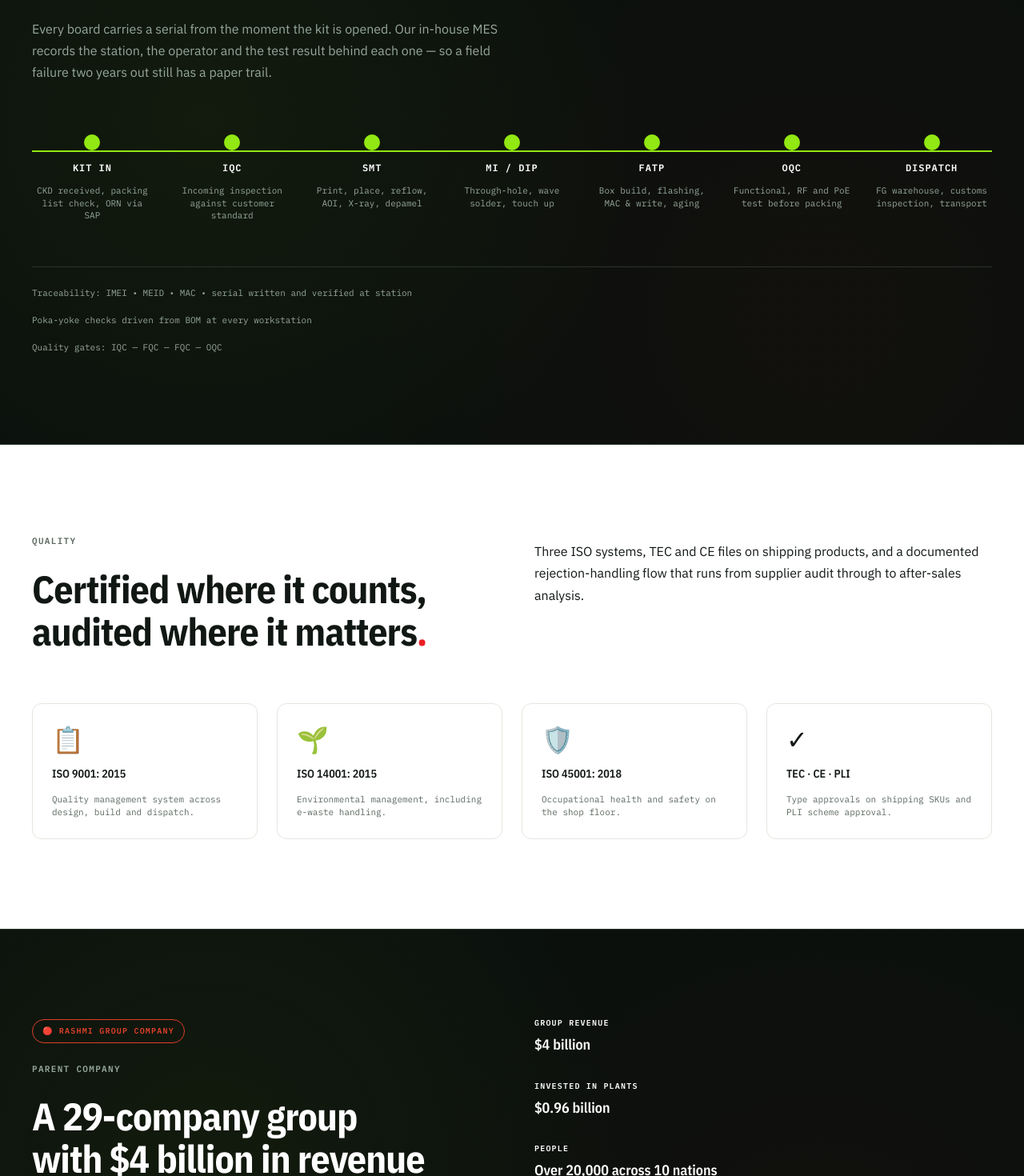
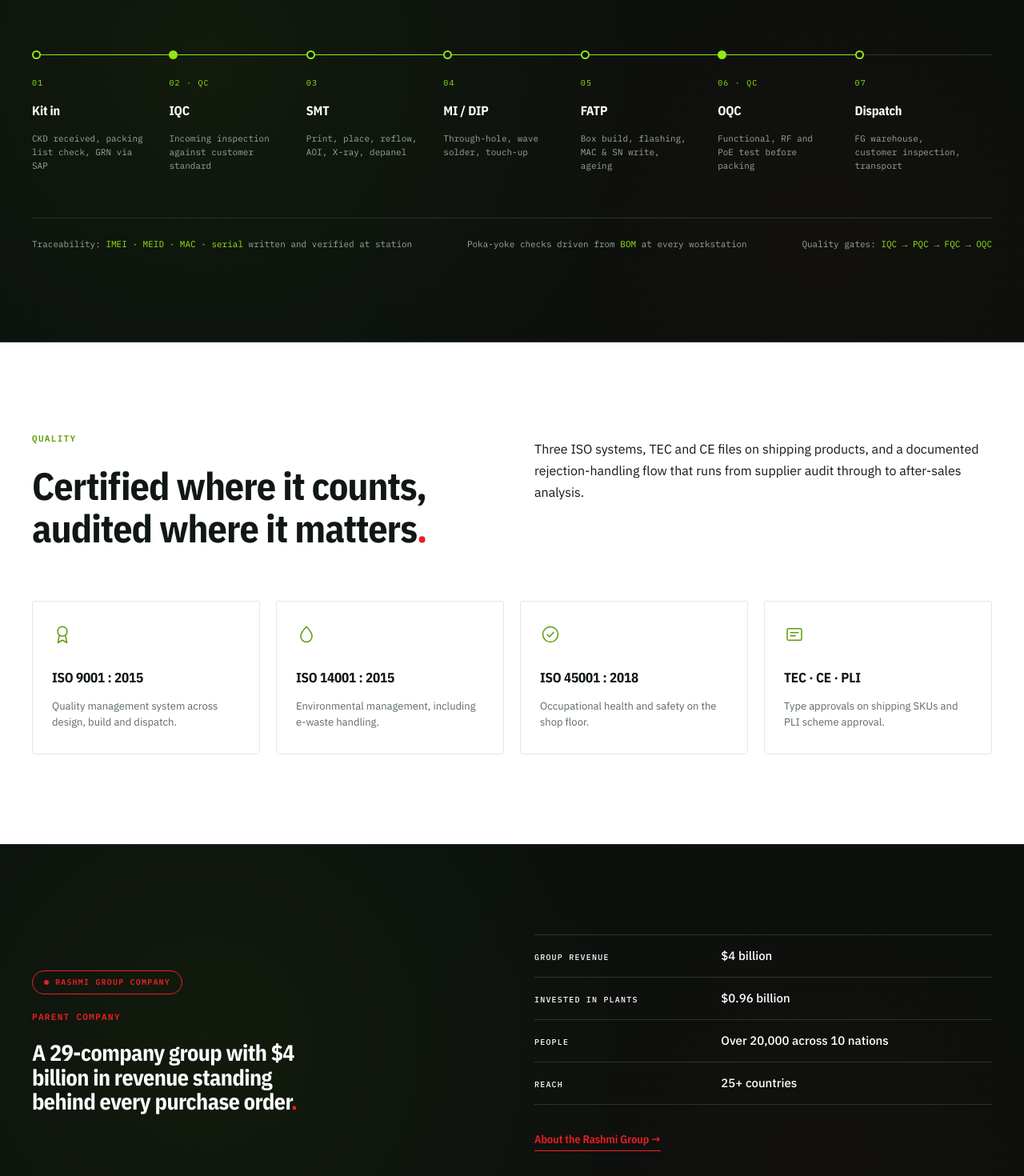
Before and after one commit to rashmigroupdeveloper/Ehoome-Website, a React (Vite) app: page / in a window 1280 px wide. Shown: the part 2040-3510 px from the top of the page at 80% size. Built offline with nearby package versions, Linux system fonts and the light colour scheme.

Commit message:
update section in Home Page

```diff
--- a/src/pages/Home.css
+++ b/src/pages/Home.css
@@ -261,22 +261,31 @@
 
 /* Traceability Section */
 .traceability-header {
+  display: grid;
+  grid-template-columns: 1fr 1fr;
+  gap: 56px;
+  align-items: flex-start;
+  margin-bottom: 64px;
+}
+
+.traceability-left {
   display: flex;
   flex-direction: column;
   gap: 24px;
-  margin-bottom: 64px;
 }
 
 .traceability-header h2 {
   color: var(--paper);
-  max-width: 600px;
+}
+
+.traceability-header .eyebrow {
+  color: var(--signal);
 }
 
 .traceability-intro {
   font-size: 16px;
   line-height: 1.7;
   color: var(--muted-d);
-  max-width: 600px;
 }
 
 .process-flow {
@@ -284,20 +293,26 @@
   margin-bottom: 56px;
 }
 
+/* Bright through the last node, then a muted tail to the edge */
 .flow-line {
   position: absolute;
-  top: 20px;
+  top: 5px;
   left: 0;
   right: 0;
-  height: 2px;
-  background: linear-gradient(90deg, var(--signal) 0%, var(--signal) 100%);
+  height: 1px;
+  background: linear-gradient(
+    90deg,
+    var(--signal) 0%,
+    var(--signal) 85.714%,
+    var(--rule-d) 85.714%,
+    var(--rule-d) 100%
+  );
   z-index: 0;
 }
 
 .flow-stages {
   display: grid;
   grid-template-columns: repeat(7, 1fr);
-  gap: 24px;
   position: relative;
   z-index: 1;
 }
@@ -305,45 +320,63 @@
 .flow-stage {
   display: flex;
   flex-direction: column;
-  align-items: center;
-  gap: 12px;
+  align-items: flex-start;
+  text-align: left;
+  padding-right: 32px;
 }
 
 .stage-circle {
-  width: 20px;
-  height: 20px;
+  width: 11px;
+  height: 11px;
   border-radius: 50%;
+  background-color: var(--ink);
+  border: 2px solid var(--signal);
+  box-sizing: border-box;
+  margin-bottom: 22px;
+}
+
+.stage-circle.is-gate {
   background-color: var(--signal);
-  border: 2px solid var(--signal);
+}
+
+.stage-index {
+  font-family: var(--font-mono);
+  font-size: 10px;
+  letter-spacing: 0.12em;
+  color: var(--signal);
+  margin-bottom: 14px;
 }
 
 .stage-label {
-  font-family: var(--font-mono);
-  font-size: 12px;
-  font-weight: 600;
-  text-transform: uppercase;
-  letter-spacing: 0.08em;
+  font-family: var(--font-display);
+  font-size: 16px;
+  font-weight: 700;
+  letter-spacing: -0.01em;
   color: var(--paper);
-  text-align: center;
+  margin-bottom: 14px;
 }
 
 .stage-description {
   font-family: var(--font-mono);
   font-size: 11px;
   color: var(--muted-d);
-  text-align: center;
-  line-height: 1.4;
+  line-height: 1.55;
 }
 
 .traceability-footer {
   display: flex;
-  flex-direction: column;
-  gap: 16px;
+  justify-content: space-between;
+  gap: 32px;
   font-family: var(--font-mono);
   font-size: 11px;
   color: var(--muted-d);
   padding-top: 24px;
   border-top: 1px solid var(--rule-d);
+}
+
+.traceability-footer em {
+  font-style: normal;
+  color: var(--signal);
 }
 
 /* Quality Section */
@@ -365,6 +398,10 @@
   gap: 24px;
 }
 
+.quality-header .eyebrow {
+  color: var(--signal-ink);
+}
+
 .quality-left h2 {
   color: var(--text);
   max-width: 500px;
@@ -380,37 +417,41 @@
 .certifications-grid {
   display: grid;
   grid-template-columns: repeat(4, 1fr);
-  gap: 24px;
+  gap: 20px;
 }
 
 .cert-card {
   border: 1px solid var(--rule);
-  padding: 24px;
-  border-radius: var(--radius);
+  padding: 28px 24px;
+  border-radius: var(--radius-xs);
   display: flex;
   flex-direction: column;
-  gap: 12px;
 }
 
 .cert-icon {
-  font-size: 32px;
-  height: 40px;
-  display: flex;
-  align-items: center;
+  width: 26px;
+  height: 26px;
+  fill: none;
+  stroke: var(--signal-ink);
+  stroke-width: 1.4;
+  stroke-linecap: round;
+  stroke-linejoin: round;
+  margin-bottom: 28px;
 }
 
 .cert-title {
   font-family: var(--font-display);
-  font-size: 14px;
-  font-weight: 600;
+  font-size: 17px;
+  font-weight: 700;
+  letter-spacing: -0.01em;
   color: var(--text);
+  margin-bottom: 12px;
 }
 
 .cert-description {
-  font-family: var(--font-mono);
-  font-size: 11px;
+  font-size: 13px;
   color: var(--muted);
-  line-height: 1.5;
+  line-height: 1.55;
 }
 
 /* Rashmi Group Section */
@@ -422,13 +463,13 @@
   display: grid;
   grid-template-columns: 1fr 1fr;
   gap: 56px;
-  align-items: flex-start;
+  align-items: center;
 }
 
 .rashmi-left {
   display: flex;
   flex-direction: column;
-  gap: 24px;
+  gap: 20px;
 }
 
 .rashmi-badge {
@@ -436,15 +477,23 @@
   font-size: 10px;
   letter-spacing: 0.12em;
   text-transform: uppercase;
-  color: var(--alert);
+  color: var(--rashmi);
   font-weight: 600;
-  border: 1px solid var(--alert);
+  border: 1px solid var(--rashmi);
   border-radius: 20px;
-  padding: 6px 12px;
+  padding: 6px 14px;
   display: inline-flex;
   align-items: center;
-  gap: 6px;
+  gap: 8px;
   width: fit-content;
+}
+
+.rashmi-dot {
+  width: 6px;
+  height: 6px;
+  border-radius: 50%;
+  background-color: var(--rashmi);
+  flex-shrink: 0;
 }
 
 .rashmi-label {
@@ -452,37 +501,36 @@
   font-size: 11px;
   letter-spacing: 0.12em;
   text-transform: uppercase;
-  color: var(--muted-d);
+  color: var(--rashmi);
   font-weight: 600;
 }
 
 .rashmi-left h2 {
   color: var(--paper);
-  max-width: 500px;
-}
-
-.rashmi-link {
-  color: var(--alert);
-  font-family: var(--font-display);
-  font-size: 14px;
-  font-weight: 600;
-  display: inline-block;
-}
-
-.rashmi-link:hover {
-  color: #ff6b6b;
+  font-size: 28px;
+  max-width: 350px;
 }
 
 .rashmi-right {
   display: flex;
   flex-direction: column;
-  gap: 32px;
+  align-items: flex-start;
+}
+
+/* Label/value rows on a shared ruled baseline */
+.rashmi-facts {
+  width: 100%;
+  border-top: 1px solid var(--rule-d);
+  margin-bottom: 32px;
 }
 
 .rashmi-stat {
-  display: flex;
-  flex-direction: column;
-  gap: 8px;
+  display: grid;
+  grid-template-columns: 38% 1fr;
+  align-items: baseline;
+  gap: 16px;
+  padding: 14px 0;
+  border-bottom: 1px solid var(--rule-d);
 }
 
 .rashmi-stat .stat-label {
@@ -491,14 +539,29 @@
   letter-spacing: 0.12em;
   text-transform: uppercase;
   color: var(--muted-d);
-  font-weight: 600;
+  font-weight: 500;
 }
 
 .rashmi-stat .stat-value {
+  font-family: var(--font-body);
+  font-size: 15px;
+  font-weight: 500;
+  color: var(--paper);
+}
+
+.rashmi-link {
+  color: var(--rashmi);
   font-family: var(--font-display);
-  font-size: 18px;
+  font-size: 14px;
   font-weight: 600;
-  color: var(--paper);
+  display: inline-block;
+  border-bottom: 1px solid var(--rashmi);
+  padding-bottom: 3px;
+}
+
+.rashmi-link:hover {
+  color: #ff6b6b;
+  border-bottom-color: #ff6b6b;
 }
 
 /* CTA Section */
@@ -548,9 +611,20 @@
 @media (max-width: 1080px) {
   .flow-stages {
     grid-template-columns: repeat(4, 1fr);
+    row-gap: 40px;
+  }
+
+  /* The continuous rail only reads across a single row */
+  .flow-line {
+    display: none;
+  }
+
+  .traceability-footer {
+    flex-direction: column;
     gap: 16px;
   }
 
+  .traceability-header,
   .quality-header,
   .rashmi-content {
     grid-template-columns: 1fr;
@@ -570,7 +644,11 @@
 @media (max-width: 640px) {
   .flow-stages {
     grid-template-columns: repeat(2, 1fr);
-    gap: 12px;
+    row-gap: 32px;
+  }
+
+  .flow-stage {
+    padding-right: 16px;
   }
 
   .traceability-header {
@@ -594,7 +672,12 @@
     font-size: 32px;
   }
 
-  .rashmi-right {
-    gap: 24px;
+  .rashmi-stat {
+    grid-template-columns: 1fr;
+    gap: 6px;
+  }
+
+  .rashmi-left h2 {
+    font-size: 28px;
   }
 }
--- a/src/pages/Home.jsx
+++ b/src/pages/Home.jsx
@@ -92,9 +92,13 @@ export default function Home() {
       <Section variant="dark" className="traceability-section">
         <div className="wrap">
           <div className="traceability-header">
+            <div className="traceability-left">
               <div className="eyebrow">The Line</div>
               <h2>From CKD kit to dispatch, on one traceable line<span className="flourish-period">.</span></h2>
+            </div>
+            <div className="traceability-right">
               <p className="traceability-intro">Every board carries a serial from the moment the kit is opened. Our in-house MES records the station, the operator and the test result behind each one — so a field failure two years out still has a paper trail.</p>
+            </div>
           </div>
 
           <div className="process-flow">
@@ -102,46 +106,53 @@ export default function Home() {
             <div className="flow-stages">
               <div className="flow-stage">
                 <div className="stage-circle"></div>
+                <div className="stage-index">01</div>
                 <div className="stage-label">Kit in</div>
-                <div className="stage-description">CKD received, packing list check, ORN via SAP</div>
+                <div className="stage-description">CKD received, packing list check, GRN via SAP</div>
               </div>
               <div className="flow-stage">
-                <div className="stage-circle"></div>
+                <div className="stage-circle is-gate"></div>
+                <div className="stage-index">02 · QC</div>
                 <div className="stage-label">IQC</div>
                 <div className="stage-description">Incoming inspection against customer standard</div>
               </div>
               <div className="flow-stage">
                 <div className="stage-circle"></div>
+                <div className="stage-index">03</div>
                 <div className="stage-label">SMT</div>
-                <div className="stage-description">Print, place, reflow, AOI, X-ray, depamel</div>
+                <div className="stage-description">Print, place, reflow, AOI, X-ray, depanel</div>
               </div>
               <div className="flow-stage">
                 <div className="stage-circle"></div>
+                <div className="stage-index">04</div>
                 <div className="stage-label">MI / DIP</div>
-                <div className="stage-description">Through-hole, wave solder, touch up</div>
+                <div className="stage-description">Through-hole, wave solder, touch-up</div>
               </div>
               <div className="flow-stage">
                 <div className="stage-circle"></div>
+                <div className="stage-index">05</div>
                 <div className="stage-label">FATP</div>
-                <div className="stage-description">Box build, flashing, MAC & write, aging</div>
+                <div className="stage-description">Box build, flashing, MAC &amp; SN write, ageing</div>
               </div>
               <div className="flow-stage">
-                <div className="stage-circle"></div>
+                <div className="stage-circle is-gate"></div>
+                <div className="stage-index">06 · QC</div>
                 <div className="stage-label">OQC</div>
                 <div className="stage-description">Functional, RF and PoE test before packing</div>
               </div>
               <div className="flow-stage">
                 <div className="stage-circle"></div>
+                <div className="stage-index">07</div>
                 <div className="stage-label">Dispatch</div>
-                <div className="stage-description">FG warehouse, customs inspection, transport</div>
+                <div className="stage-description">FG warehouse, customer inspection, transport</div>
               </div>
             </div>
           </div>
 
           <div className="traceability-footer">
-            <span>Traceability: IMEI • MEID • MAC • serial written and verified at station</span>
-            <span>Poka-yoke checks driven from BOM at every workstation</span>
-            <span>Quality gates: IQC — FQC — FQC — OQC</span>
+            <span>Traceability: <em>IMEI · MEID · MAC · serial</em> written and verified at station</span>
+            <span>Poka-yoke checks driven from <em>BOM</em> at every workstation</span>
+            <span>Quality gates: <em>IQC → PQC → FQC → OQC</em></span>
           </div>
         </div>
       </Section>
@@ -161,22 +172,33 @@ export default function Home() {
 
           <div className="certifications-grid">
             <div className="cert-card">
-              <div className="cert-icon">📋</div>
-              <div className="cert-title">ISO 9001: 2015</div>
+              <svg className="cert-icon" viewBox="0 0 24 24" aria-hidden="true">
+                <circle cx="12" cy="8.5" r="5.5" />
+                <path d="M8.4 13.2 6.8 21.5 12 18.7 17.2 21.5 15.6 13.2" />
+              </svg>
+              <div className="cert-title">ISO 9001 : 2015</div>
               <div className="cert-description">Quality management system across design, build and dispatch.</div>
             </div>
             <div className="cert-card">
-              <div className="cert-icon">🌱</div>
-              <div className="cert-title">ISO 14001: 2015</div>
+              <svg className="cert-icon" viewBox="0 0 24 24" aria-hidden="true">
+                <path d="M12 3s6.5 6.8 6.5 11.2a6.5 6.5 0 0 1-13 0C5.5 9.8 12 3 12 3Z" />
+              </svg>
+              <div className="cert-title">ISO 14001 : 2015</div>
               <div className="cert-description">Environmental management, including e-waste handling.</div>
             </div>
             <div className="cert-card">
-              <div className="cert-icon">🛡️</div>
-              <div className="cert-title">ISO 45001: 2018</div>
+              <svg className="cert-icon" viewBox="0 0 24 24" aria-hidden="true">
+                <circle cx="12" cy="12" r="8.75" />
+                <path d="m8.3 12.2 2.6 2.6 4.8-5.1" />
+              </svg>
+              <div className="cert-title">ISO 45001 : 2018</div>
               <div className="cert-description">Occupational health and safety on the shop floor.</div>
             </div>
             <div className="cert-card">
-              <div className="cert-icon">✓</div>
+              <svg className="cert-icon" viewBox="0 0 24 24" aria-hidden="true">
+                <rect x="3.75" y="5.25" width="16.5" height="13.5" rx="1.5" />
+                <path d="M7.5 10h9M7.5 13.5h5.5" />
+              </svg>
               <div className="cert-title">TEC · CE · PLI</div>
               <div className="cert-description">Type approvals on shipping SKUs and PLI scheme approval.</div>
             </div>
@@ -189,28 +211,30 @@ export default function Home() {
         <div className="wrap">
           <div className="rashmi-content">
             <div className="rashmi-left">
-              <div className="rashmi-badge">🔴 RASHMI GROUP COMPANY</div>
+              <div className="rashmi-badge"><span className="rashmi-dot"></span>Rashmi Group Company</div>
               <div className="rashmi-label">Parent Company</div>
               <h2>A 29-company group with $4 billion in revenue standing behind every purchase order<span className="flourish-period">.</span></h2>
-              <Link to="/" className="rashmi-link">About the Rashmi Group →</Link>
             </div>
             <div className="rashmi-right">
+              <div className="rashmi-facts">
                 <div className="rashmi-stat">
-                <div className="stat-label">GROUP REVENUE</div>
+                  <div className="stat-label">Group revenue</div>
                   <div className="stat-value">$4 billion</div>
                 </div>
                 <div className="rashmi-stat">
-                <div className="stat-label">INVESTED IN PLANTS</div>
+                  <div className="stat-label">Invested in plants</div>
                   <div className="stat-value">$0.96 billion</div>
                 </div>
                 <div className="rashmi-stat">
-                <div className="stat-label">PEOPLE</div>
+                  <div className="stat-label">People</div>
                   <div className="stat-value">Over 20,000 across 10 nations</div>
                 </div>
                 <div className="rashmi-stat">
-                <div className="stat-label">REACH</div>
+                  <div className="stat-label">Reach</div>
                   <div className="stat-value">25+ countries</div>
                 </div>
+              </div>
+              <Link to="/" className="rashmi-link">About the Rashmi Group →</Link>
             </div>
           </div>
         </div>
```
Lines whose indentation alone changed are shown as unchanged.
